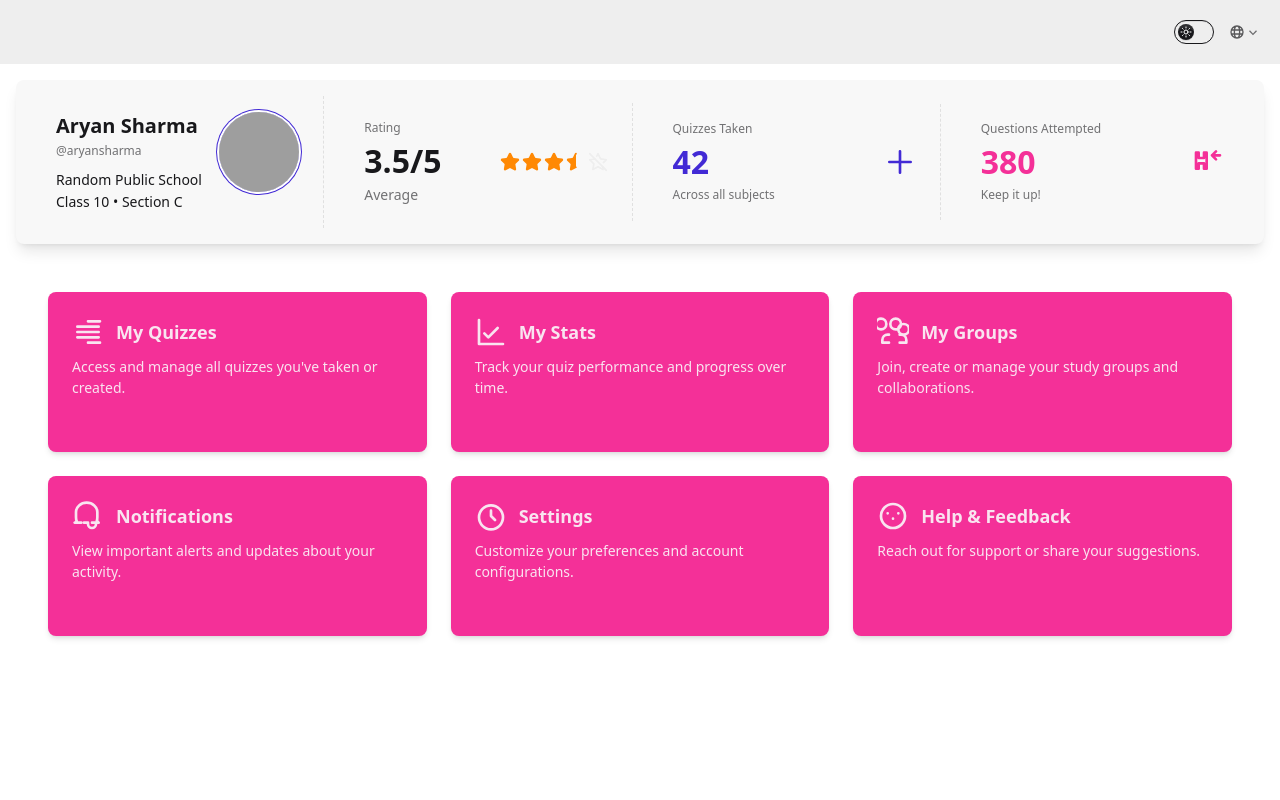
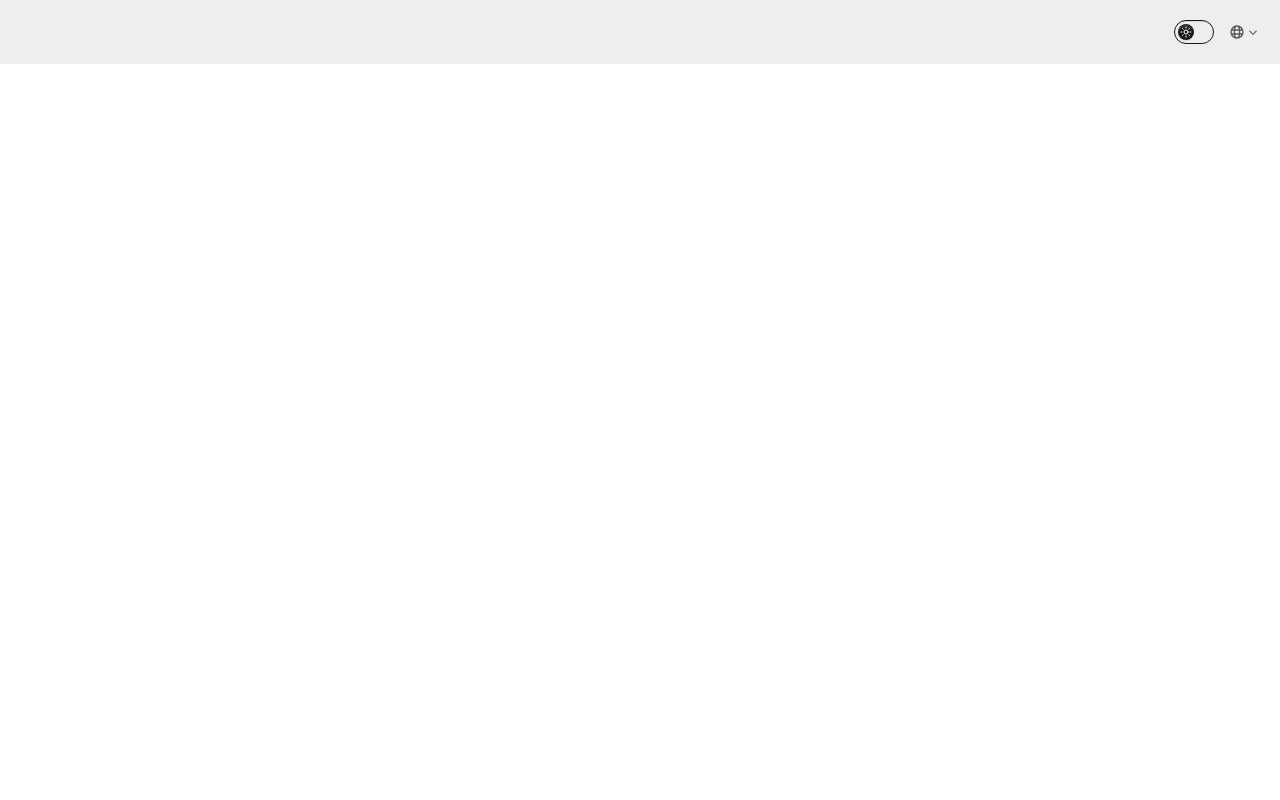
Before and after one commit to deep0ctave/telvy_v2, a React (Vite) app: page / in a window 1280 px wide. Shown: the top 800 px of the page. Built offline with nearby package versions, Linux system fonts and the light colour scheme; grey boxes are pictures that could not be loaded.

Commit message:
Fix broken link in App.jsx

```diff
--- a/src/App.jsx
+++ b/src/App.jsx
@@ -28,7 +28,7 @@
     <>
       <Drawer showSidebar={showSidebar}>
         <Routes>
-          <Route path="/" element={<HomePage />} />
+          <Route path="/home" element={<HomePage />} />
           <Route path="/settings" element={<SettingsPage />} />
           <Route path="/about" element={<About />} />
           <Route path="/contact" element={<ContactUs />} />
```
